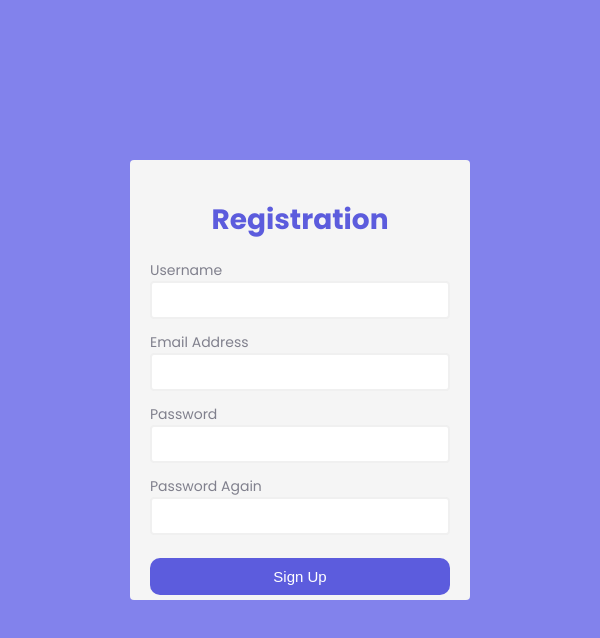
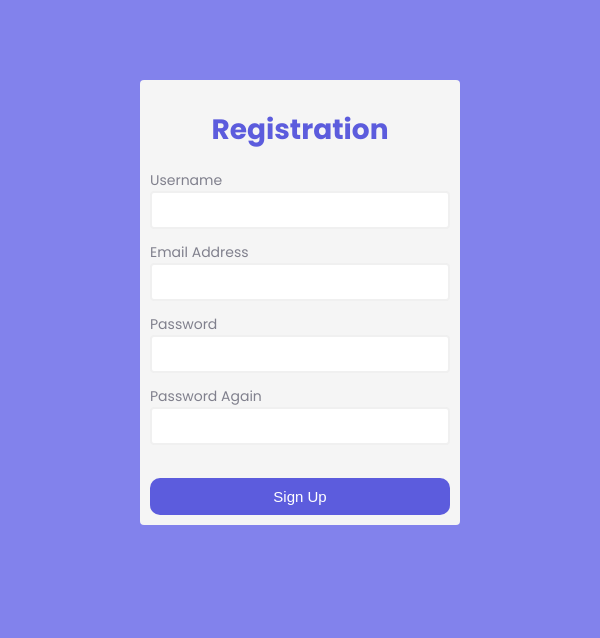
Before and after one commit to serena0012/javascript-test, a plain HTML site: page projects/login_form/login-form.html in a window 600 px wide. Drawn offline with Linux system fonts and the light colour scheme.

Commit message:
site made responsive

```diff
--- a/projects/login_form/styles/style_1.css
+++ b/projects/login_form/styles/style_1.css
@@ -31,8 +31,9 @@ body {
 }
 
 form label {
-    color:#80808d;
+    color: #80808d;
 }
+
 #form button[type="submit"]:hover {
     background-color: #c6c6df;
 }
@@ -68,3 +69,16 @@ form label {
     font-size: 9px;
     height: 13px;
 }
+
+/* Media Queries */
+@media screen and (max-width: 768px) {
+    #form {
+        margin-top: 10vh;
+        padding: 10px;
+        height: 10%;
+    }
+
+    #form button {
+        margin-top: 20px;
+    }
+}
--- /dev/null
+++ b/projects/login_form/styles/style_2.css
@@ -0,0 +1,95 @@
+/* Styles for screens smaller than 600px */
+@media screen and (max-width: 600px) {
+
+    /* Adjust font size and padding for smaller screens */
+    h1 {
+        font-size: 24px;
+        padding: 10px;
+    }
+
+    label,
+    input,
+    button {
+        font-size: 16px;
+        padding: 10px;
+    }
+}
+
+/* Styles for screens larger than 600px */
+@media screen and (min-width: 600px) {
+
+    /* Increase font size and spacing for larger screens */
+    h1 {
+        font-size: 32px;
+        padding: 20px;
+    }
+
+    label,
+    input,
+    button {
+        font-size: 20px;
+        padding: 20px;
+    }
+}
+
+/* Styles for all screens */
+.container {
+    max-width: 800px;
+    /* Set maximum width for the container */
+    margin: 0 auto;
+    /* Center the container on the page */
+}
+
+form {
+    display: flex;
+    /* Display form elements in a row */
+    flex-direction: column;
+    /* Set vertical layout for form elements */
+}
+
+.input-control {
+    margin: 10px 0;
+    /* Add margin between form elements */
+    display: flex;
+    /* Display input elements in a row */
+    flex-direction: column;
+    /* Set vertical layout for input elements */
+}
+
+label {
+    font-weight: bold;
+    /* Make labels bold */
+}
+
+input {
+    padding: 10px;
+    /* Add padding to input fields */
+    font-size: 16px;
+    /* Set font size for input fields */
+    border: 1px solid #ccc;
+    /* Add border to input fields */
+}
+
+button {
+    background-color: #2196f3;
+    /* Set background color for the button */
+    color: #fff;
+    /* Set text color for the button */
+    border: none;
+    /* Remove border from the button */
+    padding: 10px 20px;
+    /* Add padding to the button */
+    font-size: 20px;
+    /* Set font size for the button */
+    margin-top: 20px;
+    /* Add margin above the button */
+    cursor: pointer;
+    /* Change cursor to pointer on hover */
+}
+
+.error {
+    color: red;
+    /* Set color for error messages */
+    font-size: 14px;
+    /* Set font size for error messages */
+}
```
Also changed, not shown: projects/login_form/login-form.html (+2 -1 lines).
